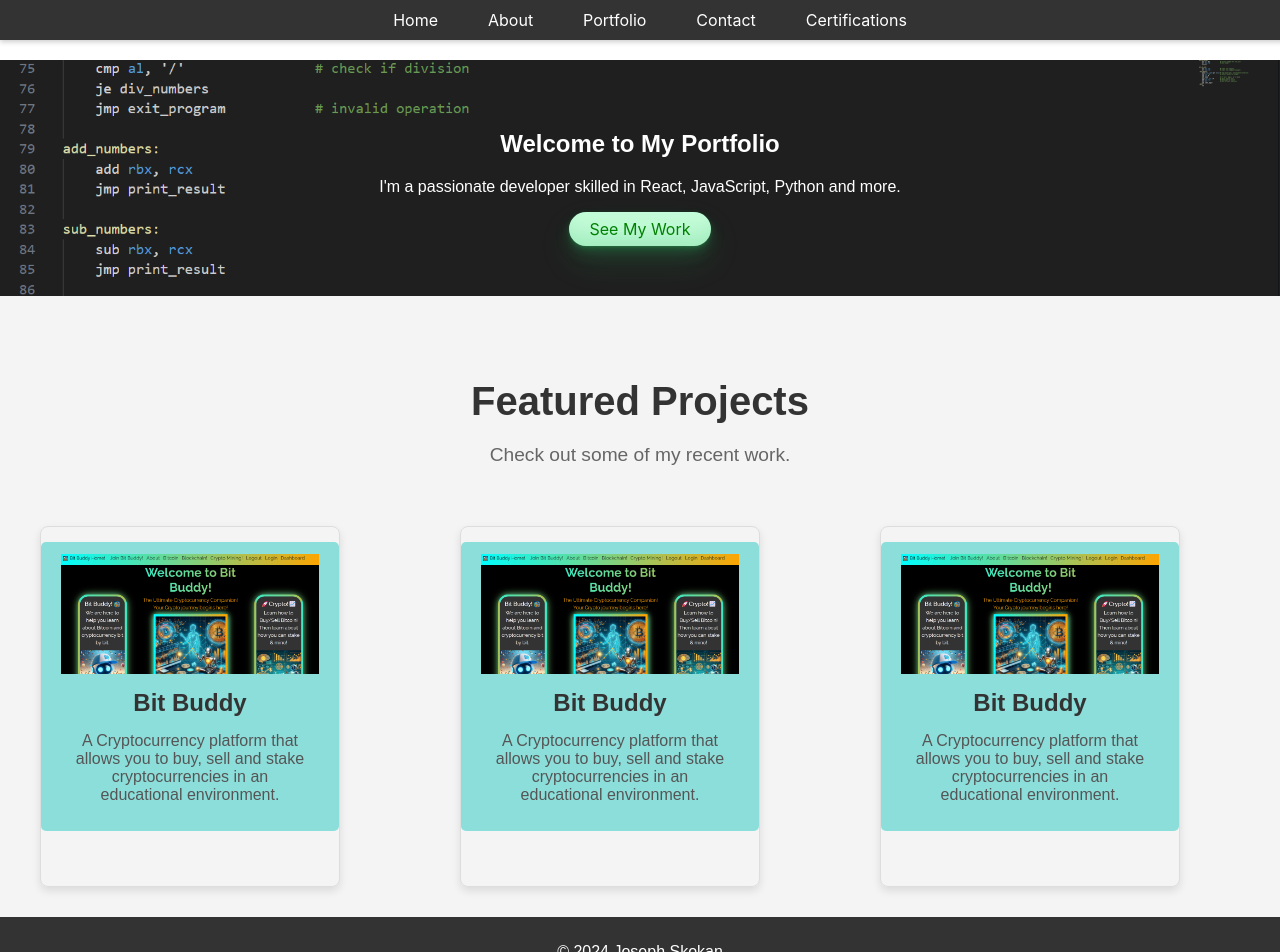
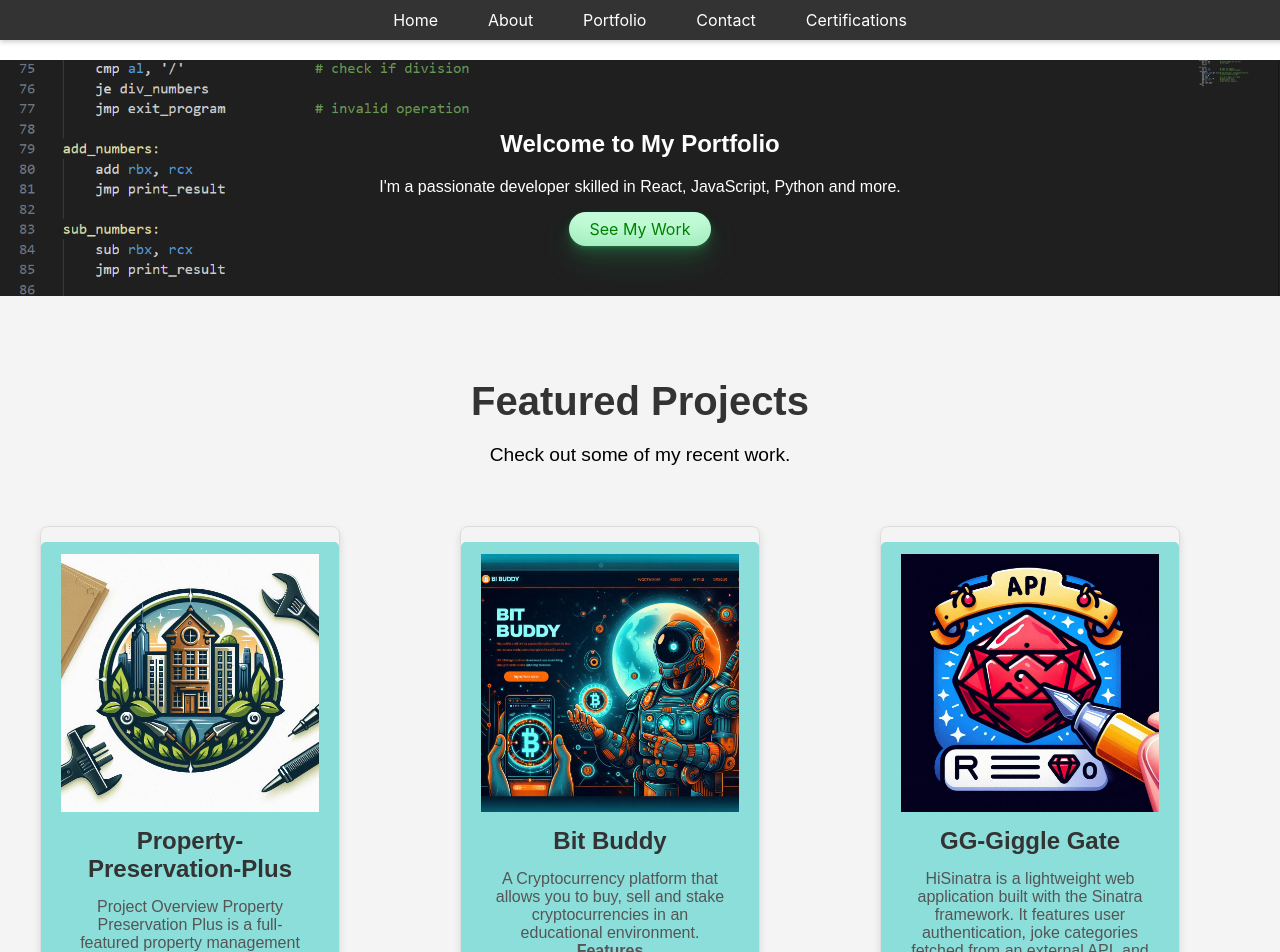
Before and after one commit to notAnotherAverageJoe/React-Portfolio, a React (Create React App) app: page / in a window 1280 px wide. Shown: the top 952 px of the page. Built offline with nearby package versions, Linux system fonts and the light colour scheme.

Commit message:
more css improvements

```diff
--- a/src/components/Home.js
+++ b/src/components/Home.js
@@ -1,6 +1,6 @@
 // src/Home.js
 import React from "react";
-import "./Home.css"; // Optional: for styling
+import "./Home.css";
 
 function Home() {
   return (
@@ -23,16 +23,20 @@ function Home() {
         <div className="projects-container">
           <div className="project">
             <a
-              href="https://github.com/notAnotherAverageJoe/bit_buddy"
+              href="https://github.com/notAnotherAverageJoe/Property-Preservation-Plus"
               target="_blank"
               rel="noopener noreferrer"
             >
-              <img src="/images/bitbuddy.png" alt="Bit Buddy Project" />
-              <h3>Bit Buddy</h3>
+              <img src="/images/PPP.png" alt="Property-Preservation-Plus" />
+              <h3>Property-Preservation-Plus</h3>
               <p>
-                A Cryptocurrency platform that allows you to buy, sell and stake
-                cryptocurrencies in an educational environment.
+                Project Overview Property Preservation Plus is a full-featured
+                property management application. It allows users to manage
+                properties, tenants, maintenance requests, leases, and financial
+                records. The system also includes role-based access control and
+                integrates weather data from the OpenWeather API.
               </p>
+              <h3>Click for source code!</h3>
             </a>
           </div>
 
@@ -42,27 +46,39 @@ function Home() {
               target="_blank"
               rel="noopener noreferrer"
             >
-              <img src="/images/bitbuddy.png" alt="Bit Buddy Project" />
+              <img src="/images/bb1.jpg" alt="Bit Buddy Project" />
               <h3>Bit Buddy</h3>
               <p>
                 A Cryptocurrency platform that allows you to buy, sell and stake
-                cryptocurrencies in an educational environment.
+                cryptocurrencies in an educational environment.<br></br>
+                <strong>Features</strong>
+                <br></br> User authentication and registration systems Dashboard
+                to view user information and portfolio Real-time market data for
+                Bitcoin and blockchain information Ability to buy and sell
+                Bitcoin Transaction history tracking Staking calculator to
+                estimate returns RESTful API for managing cryptocurrencies
+                Crypto mining game
               </p>
+              <h3>Click for source code!</h3>
             </a>
           </div>
 
           <div className="project">
             <a
-              href="https://github.com/notAnotherAverageJoe/bit_buddy"
+              href="https://github.com/notAnotherAverageJoe/GG---GiggleGate-A-joke-paradise"
               target="_blank"
               rel="noopener noreferrer"
             >
-              <img src="/images/bitbuddy.png" alt="Bit Buddy Project" />
-              <h3>Bit Buddy</h3>
+              <img src="/images/gg.png" alt="GG giggle gate" />
+              <h3>GG-Giggle Gate</h3>
               <p>
-                A Cryptocurrency platform that allows you to buy, sell and stake
-                cryptocurrencies in an educational environment.
+                HiSinatra is a lightweight web application built with the
+                Sinatra framework. It features user authentication, joke
+                categories fetched from an external API, and the ability to save
+                and manage favorite jokes. The project uses ActiveRecord for
+                database management and BCrypt for secure password storage.
               </p>
+              <h3>Click for source code!</h3>
             </a>
           </div>
         </div>
--- a/src/components/Portfolio.css
+++ b/src/components/Portfolio.css
@@ -12,7 +12,7 @@
 
 .portfolio p {
   font-size: 1.2rem;
-  color: #666;
+  color: #000000;
   margin-bottom: 40px;
 }
 
@@ -36,7 +36,7 @@
   max-width: 300px;
   flex: 1 1 calc(33.333% - 40px); /* Maintain grid layout */
   box-sizing: border-box;
-  height: 100%; /* Ensure consistent height for cards */
+  height: 100%;
 }
 
 .project:hover {
```
Also changed, not shown: public/images/bb1.jpg (added).
